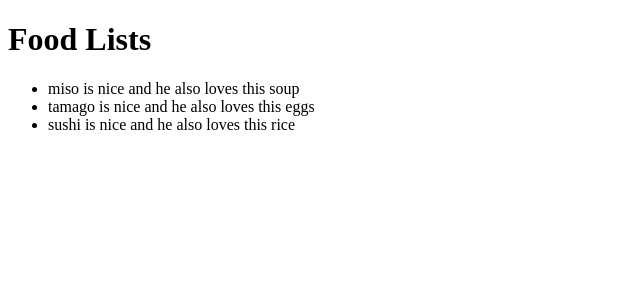
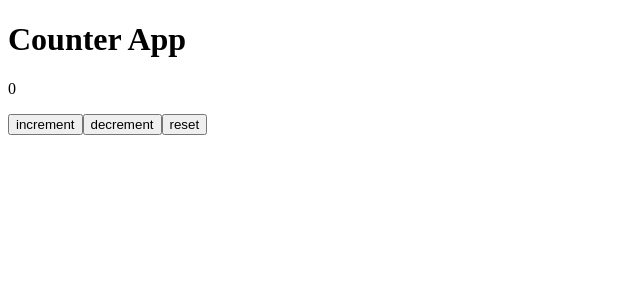
Before and after one commit to Bheem-Works/React-course, a React (Vite) app in the folder kim-miso-react/: page / in a window 1280 px wide. Shown: the top 300 px of the page, without its empty margins (0-640 px from the left). Built offline with nearby package versions, Linux system fonts and the light colour scheme.

Commit message:
Second commit

```diff
--- a/kim-miso-react/src/App.jsx
+++ b/kim-miso-react/src/App.jsx
@@ -8,17 +8,24 @@
 // import Student from './Student.jsx'
 // import UserGreeting from'./UserGreeting.jsx'
   // import Center from './MisoPro.jsx'
-  import Rendering from './Renderin.jsx'
+  // import Rendering from './Renderin.jsx'
+  // import Event from './Event.jsx'
+  // >> importing the image and image click one
+  // import Profile from './Profile.jsx'
+  // import Hook from './Hook.jsx'
 
-function App() {
+  // counter buttons
+  // App.jsx
+import React from 'react';
+import Counter from './Counter.jsx'; // Adjust the path if needed
+
+const App = () => {
   return (
-    <>
+    <div>
+      <h1>Counter App</h1>
+      <Counter /> {/* Use the Counter component here */}
+    </div>
+  );
+};
 
-    <Rendering />
-
-  </>
-  );
-
-}
-
-export default App
+export default App;
--- /dev/null
+++ b/kim-miso-react/src/Counter.jsx
@@ -0,0 +1,28 @@
+import React, {useState} from 'react';
+
+function Counter () {
+    const [count,setCount] = useState(0);
+
+    const increment = () => {
+        setCount(count + 1) ;
+    }
+
+    const decrement = () => {
+        setCount (count - 1);
+    }
+
+    const reset = () => {
+        setCount (0);
+    }
+
+    return (
+        <div>
+            <p>{count}</p>
+            <button onClick = {increment}>increment</button>
+            <button onClick = {decrement}>decrement</button>
+            <button onClick = {reset}>reset</button>
+        </div>
+    )
+}
+
+export default Counter
--- /dev/null
+++ b/kim-miso-react/src/Event.jsx
@@ -0,0 +1,9 @@
+
+function Event () {
+    const mouse = () => alert('OOPS!');
+    const mouse2 = (e) => e.target.textContent = "Vim 👍" ;
+    return(
+        <button onClick={(e)=>mouse2(e)}>Click me</button>
+    );
+}
+export default Event
--- /dev/null
+++ b/kim-miso-react/src/Hook.jsx
@@ -0,0 +1,28 @@
+// import  { useState } from "react";
+
+// function ExampleComponent() {
+//   const [count, setCount] = useState(0); // Initial state is 0
+
+//   return (
+//     <div>
+//       <p>Count: {count}</p>
+//       <button onClick={() => setCount(count + 1)}>Increase</button>
+//     </div>
+//   );
+// }
+
+// export default ExampleComponent
+
+import {userState} from "react";
+function MisoComponent() {
+    const [count, setCount] = userState(0);
+
+    return (
+        <div>
+            <p>count: {count}</p>
+            <button onClick= {() => setCount(count + 1)}>Gain</button>
+        </div>
+    );
+}
+
+export default MisoComponent;
--- /dev/null
+++ b/kim-miso-react/src/Profile.jsx
@@ -0,0 +1,9 @@
+// import Profile from './assets/MrVim.jpg'
+function Profile () {
+    const saveImg = url('./src/assets/MrVim.jpg');
+    return (
+        <img src={Profile}  />
+    );
+}
+
+export default Profile
```
